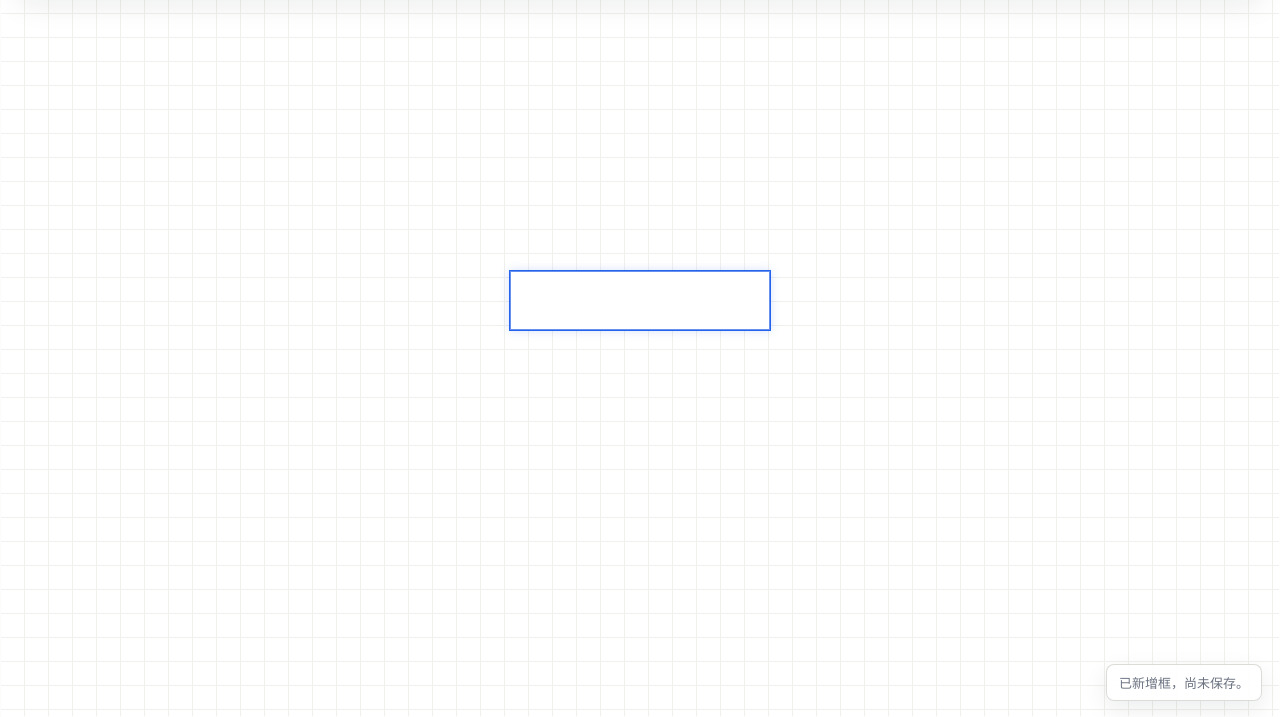
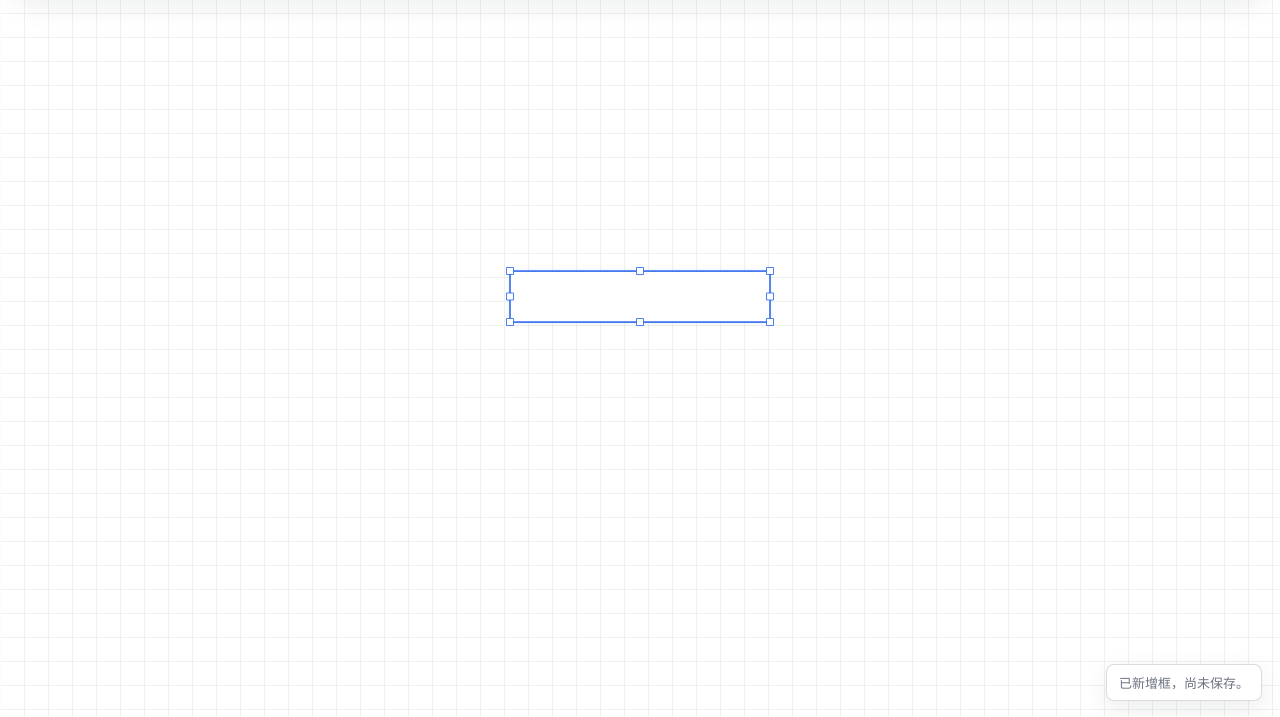
Before and after one commit to dakemask/my-dashboard, a website built with Vite: page modules/mind-map/index.html in a window 1280 px wide. Both pictures are taken after a click on the button "activity_zone". Shown: the part 83-800 px from the top of the page. Built offline with nearby package versions, Linux system fonts and the light colour scheme.

Commit message:
手感优化

```diff
--- a/src/mind-map/canvasView.ts
+++ b/src/mind-map/canvasView.ts
@@ -34,7 +34,13 @@ const NODE_MOVE_HIT_NAME = "node-move-hit";
 const ARROW_NAME = "mind-arrow";
 const CONNECTOR_NAME = "connector-handle";
 const CONNECTOR_SIDES: ConnectorSide[] = ["top", "right", "bottom", "left"];
-const MOVE_HIT_SIZE = 11;
+const MOVE_HIT_SIZE = 10;
+const NODE_STROKE = "#2f3338";
+const SELECTED_STROKE = "#2563eb";
+const SELECTED_SHADOW = "rgba(37, 99, 235, 0.1)";
+const UNSELECTED_STROKE_WIDTH = 0.75;
+const SELECTED_STROKE_WIDTH = 1.25;
+const SELECTED_SHADOW_BLUR = 5;
 const GRID_SIZE = 24;
 const MIN_SCALE = 0.35;
 const MAX_SCALE = 2.6;
@@ -48,6 +54,7 @@ interface TextEditSession {
   group: Konva.Group;
   textarea: HTMLTextAreaElement;
   textNode: Konva.Text | null;
+  originalText: string;
   originalFrame: NodeFrame;
   autoWidthOnInput: boolean;
   close: (commit: boolean) => void;
@@ -98,6 +105,8 @@ export class MindMapCanvas {
   private editingNodeId: string | null = null;
   private editSession: TextEditSession | null = null;
   private textSelectionDrag: TextSelectionDrag | null = null;
+  private suppressEditorBlur = false;
+  private suppressNextStageClick = false;
   private movingNode: NodeMoveSession | null = null;
   private isPanning = false;
   private lastPanPoint: { x: number; y: number } | null = null;
@@ -119,10 +128,11 @@ export class MindMapCanvas {
       rotateEnabled: false,
       keepRatio: false,
       ignoreStroke: true,
-      borderStroke: "#2563eb",
-      anchorStroke: "#2563eb",
+      borderStroke: "rgba(37, 99, 235, 0.74)",
+      anchorStroke: "rgba(37, 99, 235, 0.8)",
       anchorFill: "#ffffff",
-      anchorSize: 9,
+      anchorSize: 7,
+      anchorStrokeWidth: 1,
       enabledAnchors: [
         "top-left",
         "top-center",
@@ -277,9 +287,14 @@ export class MindMapCanvas {
     this.closeActiveEditor(true);
     this.cancelPendingConnection();
 
+    this.selection = {
+      type: "node",
+      id,
+    };
+    this.nodeGroups.forEach((nodeGroup, nodeId) => this.applyNodeSelectionStyle(nodeGroup, nodeId === id));
+
     const textNode = group.findOne(`.${NODE_TEXT_NAME}`);
     const typedTextNode = textNode instanceof Konva.Text ? textNode : null;
-    typedTextNode?.hide();
     this.editingNodeId = id;
     this.updateTransformer();
     this.nodeLayer.draw();
@@ -287,9 +302,30 @@ export class MindMapCanvas {
     const textarea = document.createElement("textarea");
     textarea.className = "node-text-editor";
     textarea.value = node.text;
+    textarea.spellcheck = false;
+    textarea.autocomplete = "off";
+    textarea.autocapitalize = "off";
     document.body.append(textarea);
 
     let closed = false;
+    const handleEditorMouseDown = (event: MouseEvent): void => {
+      if (event.button !== 0) {
+        return;
+      }
+
+      event.preventDefault();
+      textarea.focus({
+        preventScroll: true,
+      });
+      this.setEditorSelectionFromClientPoint(session, {
+        x: event.clientX,
+        y: event.clientY,
+      });
+      this.startTextSelectionDrag(session, {
+        x: event.clientX,
+        y: event.clientY,
+      });
+    };
     const finish = (commit: boolean): void => {
       if (closed) {
         return;
@@ -298,18 +334,20 @@ export class MindMapCanvas {
       closed = true;
       textarea.removeEventListener("blur", commitOnBlur);
       textarea.removeEventListener("input", previewInput);
+      textarea.removeEventListener("mousedown", handleEditorMouseDown);
       this.stopTextSelectionDrag();
       textarea.remove();
       this.editSession = null;
       this.editingNodeId = null;
+      this.suppressEditorBlur = false;
 
       if (commit) {
         typedTextNode?.text(textarea.value);
       } else {
+        typedTextNode?.text(session.originalText);
         this.applyGroupSize(group, session.originalFrame.width, session.originalFrame.height);
       }
 
-      typedTextNode?.show();
       this.updateTransformer();
       this.nodeLayer.draw();
 
@@ -321,13 +359,30 @@ export class MindMapCanvas {
         });
       }
     };
-    const commitOnBlur = (): void => finish(true);
+    const commitOnBlur = (): void => {
+      if (this.textSelectionDrag || this.suppressEditorBlur) {
+        requestAnimationFrame(() => {
+          this.suppressEditorBlur = false;
+          if (this.editSession !== session) {
+            return;
+          }
+
+          textarea.focus({
+            preventScroll: true,
+          });
+        });
+        return;
+      }
+
+      finish(true);
+    };
     const previewInput = (): void => this.previewEditorText(session);
     const session: TextEditSession = {
       id,
       group,
       textarea,
       textNode: typedTextNode,
+      originalText: node.text,
       originalFrame: this.readGroupFrame(group),
       autoWidthOnInput:
         node.text.trim().length === 0 &&
@@ -341,6 +396,7 @@ export class MindMapCanvas {
 
     textarea.addEventListener("blur", commitOnBlur);
     textarea.addEventListener("input", previewInput);
+    textarea.addEventListener("mousedown", handleEditorMouseDown);
     textarea.addEventListener("keydown", (event) => {
       if (event.key === "Escape") {
         event.preventDefault();
@@ -396,12 +452,12 @@ export class MindMapCanvas {
       width: node.width,
       height: node.height,
       fill: "#ffffff",
-      stroke: selected ? "#2563eb" : "#111827",
-      strokeWidth: selected ? 2 : 1,
+      stroke: selected ? SELECTED_STROKE : NODE_STROKE,
+      strokeWidth: selected ? SELECTED_STROKE_WIDTH : UNSELECTED_STROKE_WIDTH,
       cornerRadius: 0,
       name: NODE_RECT_NAME,
-      shadowColor: selected ? "rgba(37, 99, 235, 0.18)" : "transparent",
-      shadowBlur: selected ? 10 : 0,
+      shadowColor: selected ? SELECTED_SHADOW : "transparent",
+      shadowBlur: selected ? SELECTED_SHADOW_BLUR : 0,
     });
     const text = new Konva.Text({
       x: TEXT_PADDING,
@@ -418,10 +474,10 @@ export class MindMapCanvas {
       name: NODE_TEXT_NAME,
     });
     const textHit = new Konva.Rect({
-      x: MOVE_HIT_SIZE,
-      y: MOVE_HIT_SIZE,
-      width: Math.max(1, node.width - MOVE_HIT_SIZE * 2),
-      height: Math.max(1, node.height - MOVE_HIT_SIZE * 2),
+      x: TEXT_PADDING,
+      y: TEXT_PADDING,
+      width: Math.max(1, node.width - TEXT_PADDING * 2),
+      height: Math.max(1, node.height - TEXT_PADDING * 2),
       fill: "rgba(255, 255, 255, 0.01)",
       name: NODE_TEXT_HIT_NAME,
     });
@@ -608,11 +664,11 @@ export class MindMapCanvas {
 
     if (textHit instanceof Konva.Rect) {
       textHit.position({
-        x: MOVE_HIT_SIZE,
-        y: MOVE_HIT_SIZE,
+        x: TEXT_PADDING,
+        y: TEXT_PADDING,
       });
-      textHit.width(Math.max(1, width - MOVE_HIT_SIZE * 2));
-      textHit.height(Math.max(1, height - MOVE_HIT_SIZE * 2));
+      textHit.width(Math.max(1, width - TEXT_PADDING * 2));
+      textHit.height(Math.max(1, height - TEXT_PADDING * 2));
     }
 
     group.find(`.${NODE_MOVE_HIT_NAME}`).forEach((hit) => {
@@ -620,6 +676,19 @@ export class MindMapCanvas {
         applyMoveHitRectFrame(hit, width, height);
       }
     });
+  }
+
+  private applyNodeSelectionStyle(group: Konva.Group, selected: boolean): void {
+    const rect = group.findOne(`.${NODE_RECT_NAME}`);
+
+    if (!(rect instanceof Konva.Rect)) {
+      return;
+    }
+
+    rect.stroke(selected ? SELECTED_STROKE : NODE_STROKE);
+    rect.strokeWidth(selected ? SELECTED_STROKE_WIDTH : UNSELECTED_STROKE_WIDTH);
+    rect.shadowColor(selected ? SELECTED_SHADOW : "transparent");
+    rect.shadowBlur(selected ? SELECTED_SHADOW_BLUR : 0);
   }
 
   private startNodeMove(id: string, group: Konva.Group): void {
@@ -682,8 +751,10 @@ export class MindMapCanvas {
   }
 
   private previewEditorText(session: TextEditSession): void {
+    session.textNode?.text(session.textarea.value);
     const frame = this.getEditorPreviewFrame(session);
     this.applyGroupSize(session.group, frame.width, frame.height);
+    this.transformer.forceUpdate();
     this.positionTextEditor(session);
     this.syncConnectionsFromShapes();
   }
@@ -706,12 +777,14 @@ export class MindMapCanvas {
     const stagePosition = this.stage.position();
     const frame = this.readGroupFrame(session.group);
     const textarea = session.textarea;
+    const textWidth = Math.max(1, frame.width - TEXT_PADDING * 2);
+    const textHeight = Math.max(1, frame.height - TEXT_PADDING * 2);
 
-    textarea.style.left = `${stageBox.left + stagePosition.x + frame.x * scale}px`;
-    textarea.style.top = `${stageBox.top + stagePosition.y + frame.y * scale}px`;
-    textarea.style.width = `${Math.max(MIN_NODE_WIDTH, frame.width) * scale}px`;
-    textarea.style.height = `${Math.max(MIN_NODE_HEIGHT, frame.height) * scale}px`;
-    textarea.style.padding = `${TEXT_PADDING * scale}px`;
+    textarea.style.left = `${stageBox.left + stagePosition.x + (frame.x + TEXT_PADDING) * scale}px`;
+    textarea.style.top = `${stageBox.top + stagePosition.y + (frame.y + TEXT_PADDING) * scale}px`;
+    textarea.style.width = `${textWidth * scale}px`;
+    textarea.style.height = `${textHeight * scale}px`;
+    textarea.style.padding = "0";
     textarea.style.font = getCanvasTextFont(scale);
     textarea.style.fontFamily = TEXT_FONT_FAMILY;
     textarea.style.fontSize = `${TEXT_FONT_SIZE * scale}px`;
@@ -776,16 +849,23 @@ export class MindMapCanvas {
     const up = (event: MouseEvent): void => {
       event.preventDefault();
       move(event);
+      this.suppressEditorBlur = true;
+      this.suppressNextStageClick = true;
       this.stopTextSelectionDrag();
+      window.setTimeout(() => {
+        this.suppressEditorBlur = false;
+        this.suppressNextStageClick = false;
+      }, 120);
     };
 
     this.textSelectionDrag = {
       move,
       up,
     };
-    document.addEventListener("mousemove", move);
+    document.addEventListener("mousemove", move, true);
     document.addEventListener("mouseup", up, {
       once: true,
+      capture: true,
     });
   }
 
@@ -794,8 +874,8 @@ export class MindMapCanvas {
       return;
     }
 
-    document.removeEventListener("mousemove", this.textSelectionDrag.move);
-    document.removeEventListener("mouseup", this.textSelectionDrag.up);
+    document.removeEventListener("mousemove", this.textSelectionDrag.move, true);
+    document.removeEventListener("mouseup", this.textSelectionDrag.up, true);
     this.textSelectionDrag = null;
   }
 
@@ -885,7 +965,7 @@ export class MindMapCanvas {
   }
 
   private updateTransformer(): void {
-    if (this.editingNodeId || this.selection?.type !== "node") {
+    if (this.selection?.type !== "node") {
       this.transformer.nodes([]);
       this.uiLayer.batchDraw();
       return;
@@ -898,6 +978,11 @@ export class MindMapCanvas {
 
   private handleStageClick(event: Konva.KonvaEventObject<MouseEvent | TouchEvent>): void {
     if (this.pendingConnection || event.target !== this.stage) {
+      return;
+    }
+
+    if (this.suppressNextStageClick) {
+      this.suppressNextStageClick = false;
       return;
     }
 
--- a/src/mind-map/style.css
+++ b/src/mind-map/style.css
@@ -273,14 +273,21 @@ input:focus {
   border: 0;
   border-radius: 0;
   outline: none;
-  box-shadow: inset 0 0 0 1px rgba(37, 99, 235, 0.7);
-  color: #111827;
-  background: #ffffff;
+  box-shadow: none;
+  color: transparent;
+  caret-color: #111827;
+  background: transparent;
   letter-spacing: 0;
   resize: none;
   text-align: left;
+  -webkit-text-fill-color: transparent;
   white-space: pre-wrap;
   word-break: break-all;
+}
+
+.node-text-editor::selection {
+  color: transparent;
+  background: rgba(37, 99, 235, 0.22);
 }
 
 @media (max-width: 900px) {
--- a/src/mind-map/textLayout.ts
+++ b/src/mind-map/textLayout.ts
@@ -1,7 +1,7 @@
 import { DEFAULT_NODE_WIDTH, MIN_NODE_HEIGHT, MIN_NODE_WIDTH } from "./mindMap";
 import type { NodeFrame } from "./types";
 
-export const TEXT_PADDING = 14;
+export const TEXT_PADDING = 10;
 export const TEXT_FONT_SIZE = 24;
 export const TEXT_LINE_HEIGHT = 1.28;
 export const TEXT_FONT_FAMILY =
```
